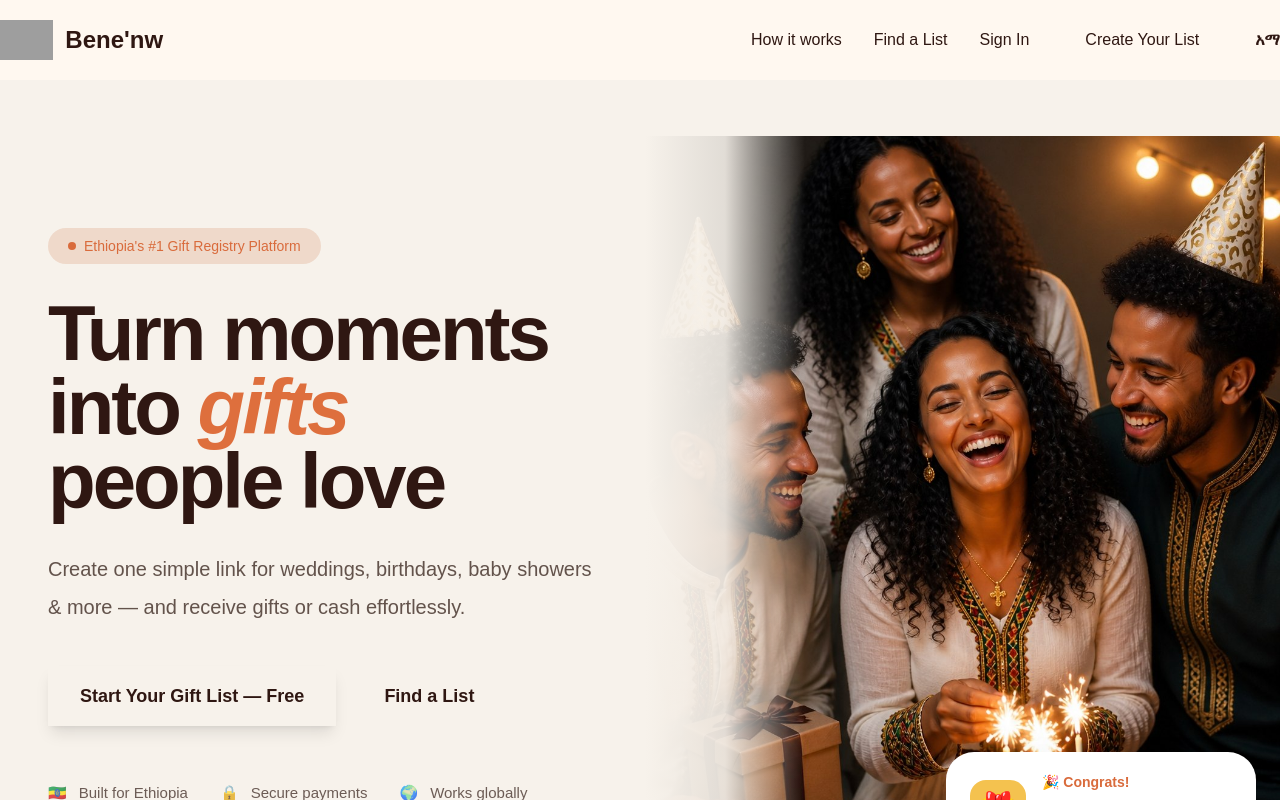
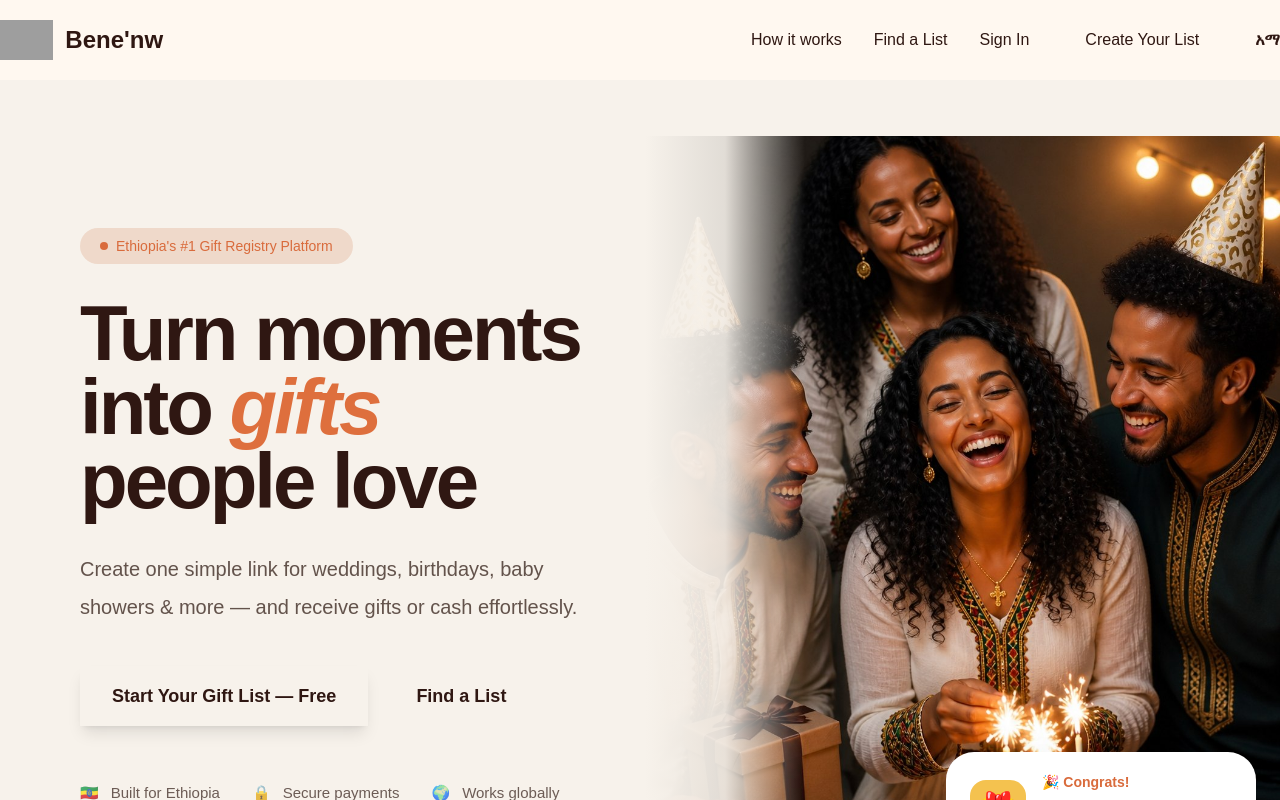
Before and after one commit to fanabezabih/Benew-Backend, a Next.js app in the folder frontend/: page / in a window 1280 px wide. Shown: the top 800 px of the page. Built offline with nearby package versions, Linux system fonts and the light colour scheme; no server answers; grey boxes are pictures that could not be loaded.

Commit message:
edited hero styles

```diff
--- a/frontend/src/components/sections/Hero.tsx
+++ b/frontend/src/components/sections/Hero.tsx
@@ -41,7 +41,7 @@ export default function Hero() {
         <div className="grid lg:grid-cols-[1fr_1.05fr] items-center gap-10 min-h-[88vh] pt-14">
 
           {/* LEFT */}
-          <div className="relative z-20 max-w-[680px] lg:pl-12">
+          <div className="relative z-20 max-w-[680px] lg:pl-20">
 
             {/* BADGE */}
             <div className="inline-flex items-center gap-2 bg-[#efd9ca] text-[#d96b3c] rounded-full px-5 py-2 text-sm font-medium mb-8">
```
